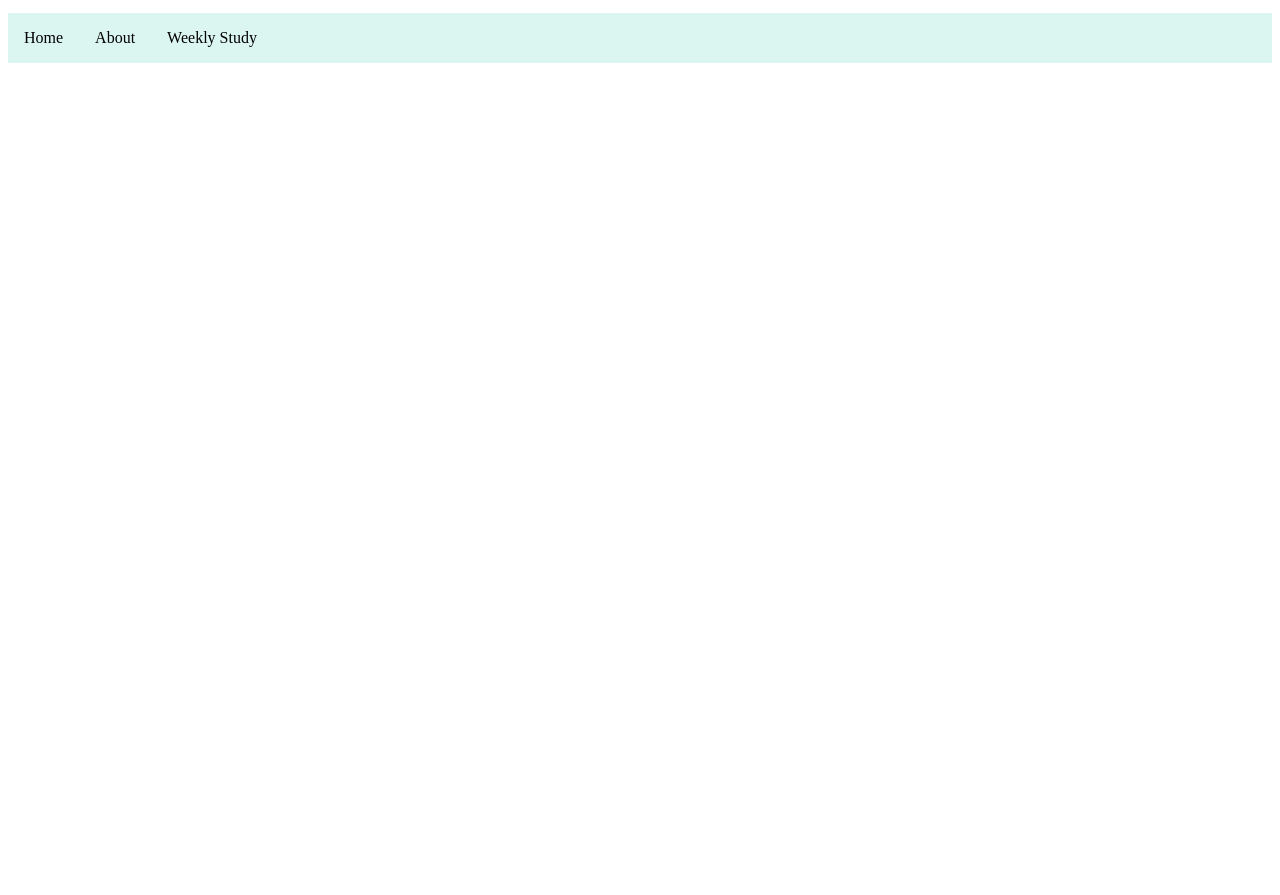
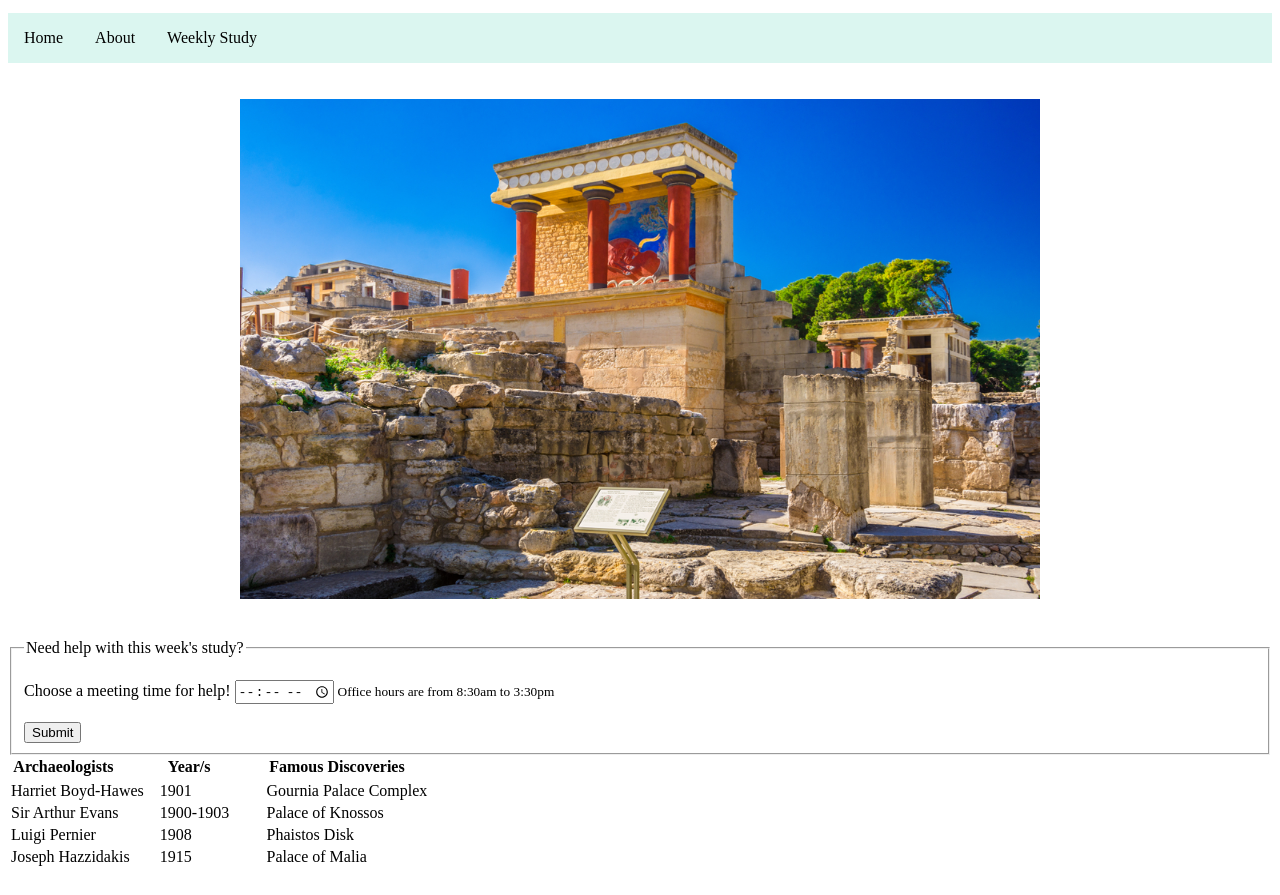
Before and after one commit to DPinegin/HTML-Assignment-1.0, a plain HTML site: page index.html in a window 1280 px wide. Shown: the part 101-996 px from the top of the page. Before the commit the page ends 800 px from the top, so only its background shows below. Drawn offline with Linux system fonts and the light colour scheme.

Commit message:
initial commit

```diff
--- a/index.html
+++ b/index.html
@@ -1,10 +1,10 @@
 <!DOCTYPE html>
 <html lang="en">
   <head>
-    <meta charset="UTF-8">
+    <meta charset="UTF-8" />
     <meta http-equiv="X-UA-Compatible" content="IE=edge" />
     <meta name="viewport" content="width=device-width, initial-scale=1.0" />
-    <title>Document</title>
+    <title>Home-Page</title>
   </head>
   <body>
     <style>
@@ -32,13 +32,97 @@
         background-color: #82c7bb;
       }
     </style>
-    <center><h1>The Historion</h1></center>
-    <center><p>How is the weather? I like you already...</p></center>
+
+    <center>
+      <h1>The Historion</h1>
+    </center>
+
+    <center>
+      <p>How is the weather? I like you already...</p>
+    </center>
 
     <ul>
       <li><a href="/index.html">Home</a></li>
       <li><a href="/about.html">About</a></li>
       <li><a href="/study.html">Weekly Study</a></li>
     </ul>
+
+    <br />
+    <br />
+
+    <center>
+      <img
+        src="pictures/temple2.jpg"
+        width="800px"
+        height="500px"
+        alt="Description. Photo Credit Greeka."
+      />
+    </center>
+
+    <br />
+    <br />
+
+    <form name="Tutoring-Needed" id="help" method="get">
+      <fieldset form="travel-suggestion" name="travel-items">
+        <legend>Need help with this week's study?</legend>
+
+        <br />
+
+        <label for="meeting-time">Choose a meeting time for help!</label>
+        <input
+          type="time"
+          id="meeting-time"
+          name="meeting-time"
+          min="08:30"
+          max="15:30"
+          required
+        />
+        <small>Office hours are from 8:30am to 3:30pm</small>
+
+        <br />
+        <br />
+
+        <button type="submit" value="Submit">Submit</button>
+      </fieldset>
+    </form>
+
+    <table>
+      <tr>
+        <th>Archaeologists&nbsp;&nbsp;&nbsp;&nbsp;&nbsp;&nbsp;&nbsp;</th>
+        <th>
+          &nbsp;&nbsp;&nbsp;&nbsp;&nbsp;Year/s&nbsp;&nbsp;&nbsp;&nbsp;&nbsp;&nbsp;&nbsp;
+        </th>
+        <th>
+          &nbsp;&nbsp;&nbsp;&nbsp;&nbsp;&nbsp;Famous
+          Discoveries&nbsp;&nbsp;&nbsp;&nbsp;&nbsp;
+        </th>
+      </tr>
+
+      <tr>
+        <tr>
+        <td>Harriet Boyd-Hawes</td>
+        <td>&nbsp;&nbsp;&nbsp;1901</td>
+        <td>&nbsp;&nbsp;&nbsp;&nbsp;&nbsp;&nbsp;Gournia Palace Complex</td>
+      </tr>
+
+        <td>Sir Arthur Evans</td>
+        <td>&nbsp;&nbsp;&nbsp;1900-1903</td>
+        <td>&nbsp;&nbsp;&nbsp;&nbsp;&nbsp;&nbsp;Palace of Knossos</td>
+      </tr>
+
+      <tr>
+        <td>Luigi Pernier</td>
+        <td>&nbsp;&nbsp;&nbsp;1908</td>
+        <td>&nbsp;&nbsp;&nbsp;&nbsp;&nbsp;&nbsp;Phaistos Disk</td>
+      </tr>
+
+      <tr>
+        <td>Joseph Hazzidakis</td>
+        <td>&nbsp;&nbsp;&nbsp;1915</td>
+        <td>&nbsp;&nbsp;&nbsp;&nbsp;&nbsp;&nbsp;Palace of Malia</td>
+      </tr>
+
+    </table>
+    <br />
   </body>
 </html>
```
Also changed, not shown: Geography.html (+8 -2 lines), about.html (+32 -14 lines), culture.html (+9 -1 lines), login.html (+27 -3 lines), study.html (+33 -9 lines), terms.html (+12 -7 lines), pictures/pots1.jpg (added), pictures/pots2.jpg (added), pictures/temple2.jpg (added), 2 other files. Lines whose indentation alone changed are shown as unchanged.
